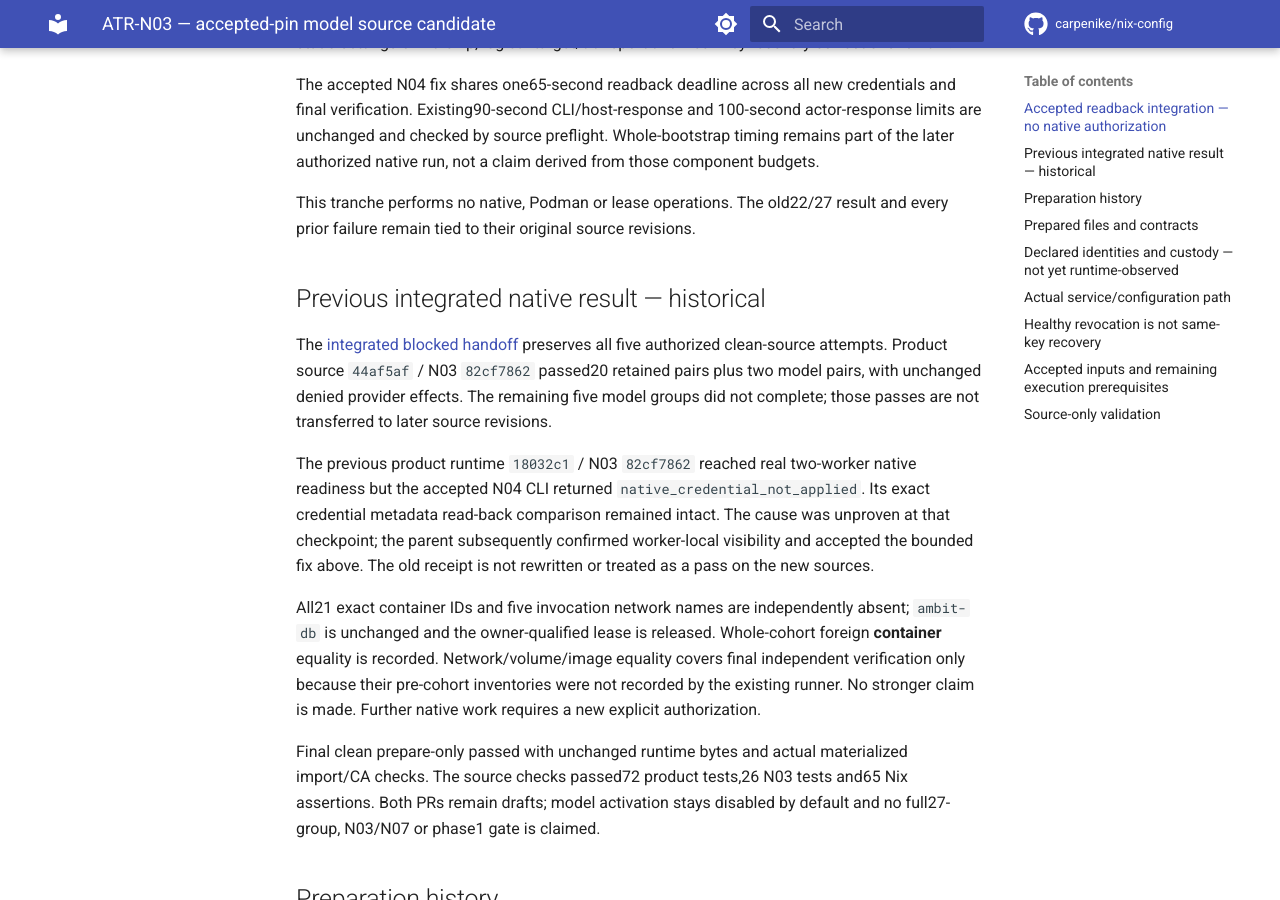
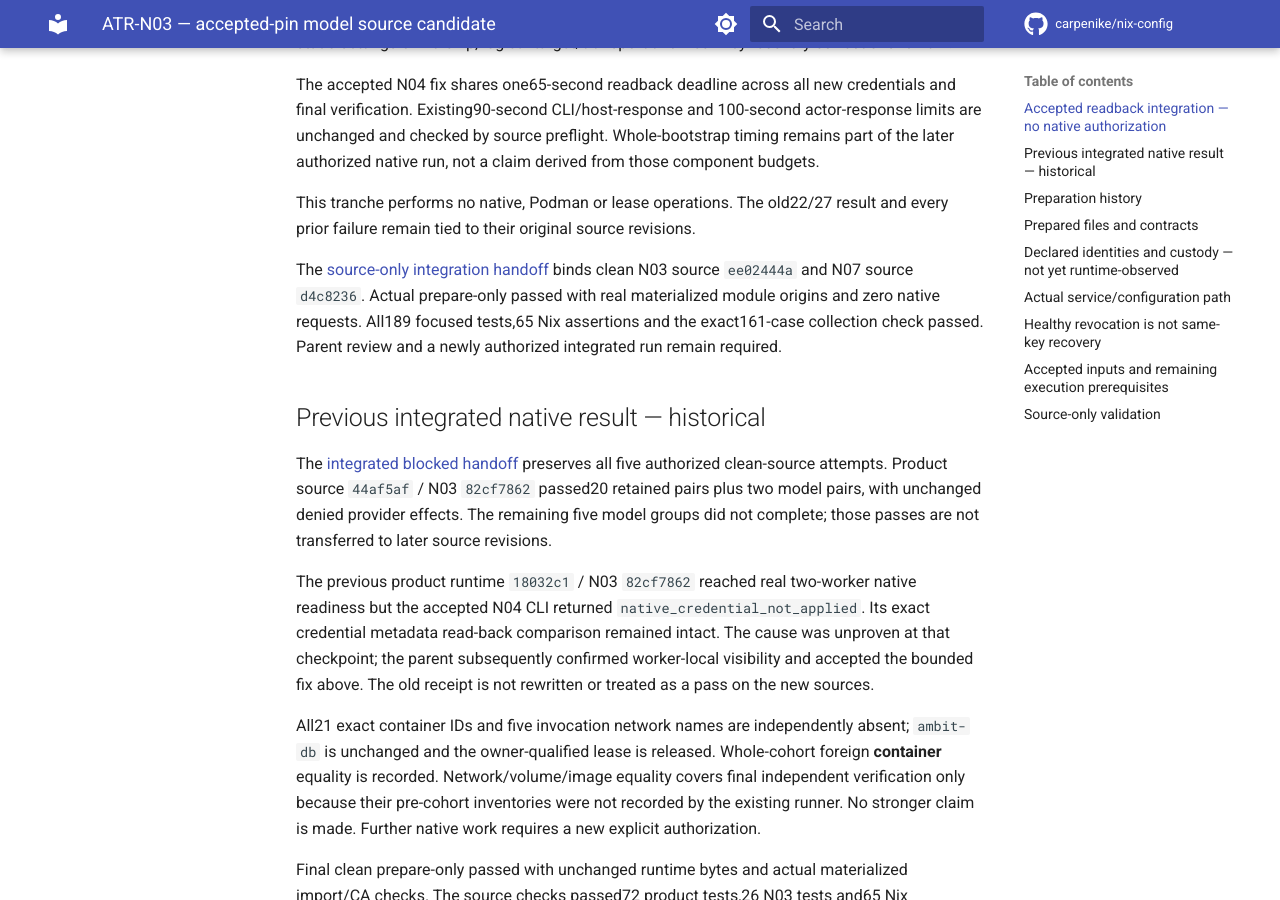
Before and after one commit to carpenike/nix-config, an MkDocs documentation site: the page built from docs/services/atrium-model-preparation.md, in a window 1280 px wide and 900 px high, scrolled down 797 px. Built offline with MkDocs 1.6.1 and Material for MkDocs 9.7.7, drawn with Linux system fonts in a browser that asks for light colours; comment, search, counter and statistics services are not loaded.

Commit message:
test(ATR-N03): mirror accepted readback source readiness
Mirror the exact source-only handoff, preparation and check receipts for N03ee02444a/N07d4c8236. Retain all frozen evidence, accepted source guards and default-off activation. All189 focused tests,65 Nix assertions and exact161 collection passed; no current native gate or lease activity is claimed.

Co-authored-by: Copilot <223556219+Copilot@users.noreply.github.com>
Copilot-Session: 1e5e7d6d-a45a-4ac0-9fb1-9bf14b3658cb

```diff
--- a/docs/services/atrium-model-preparation.md
+++ b/docs/services/atrium-model-preparation.md
@@ -36,6 +36,12 @@ a claim derived from those component budgets.
 
 This tranche performs no native, Podman or lease operations. The old22/27
 result and every prior failure remain tied to their original source revisions.
+
+The [source-only integration handoff](../../tests/atrium_n03/results/ATR-N03-N07-readback-integration-handoff.json)
+binds clean N03 source `ee02444a` and N07 source `d4c8236`. Actual prepare-only
+passed with real materialized module origins and zero native requests.
+All189 focused tests,65 Nix assertions and the exact161-case collection check
+passed. Parent review and a newly authorized integrated run remain required.
 
 ## Previous integrated native result — historical
 
```
Also changed, not shown: 3 other files.
